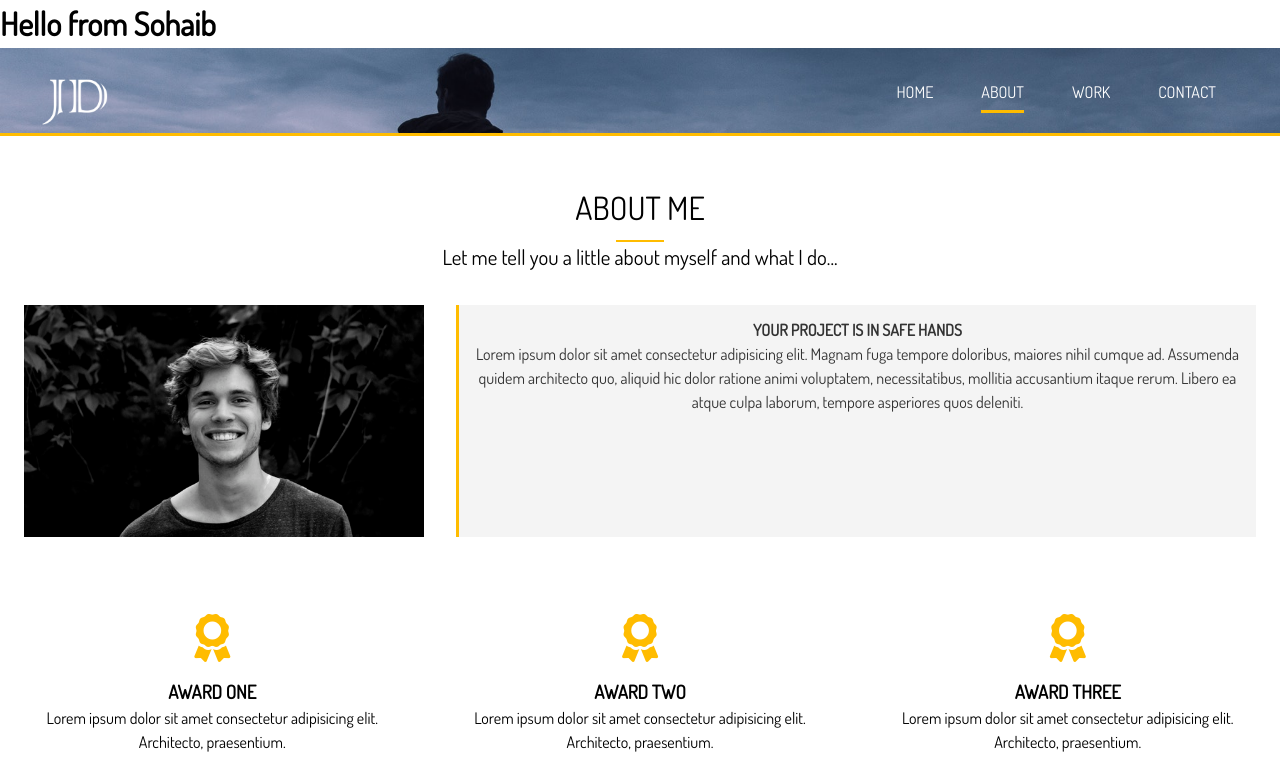
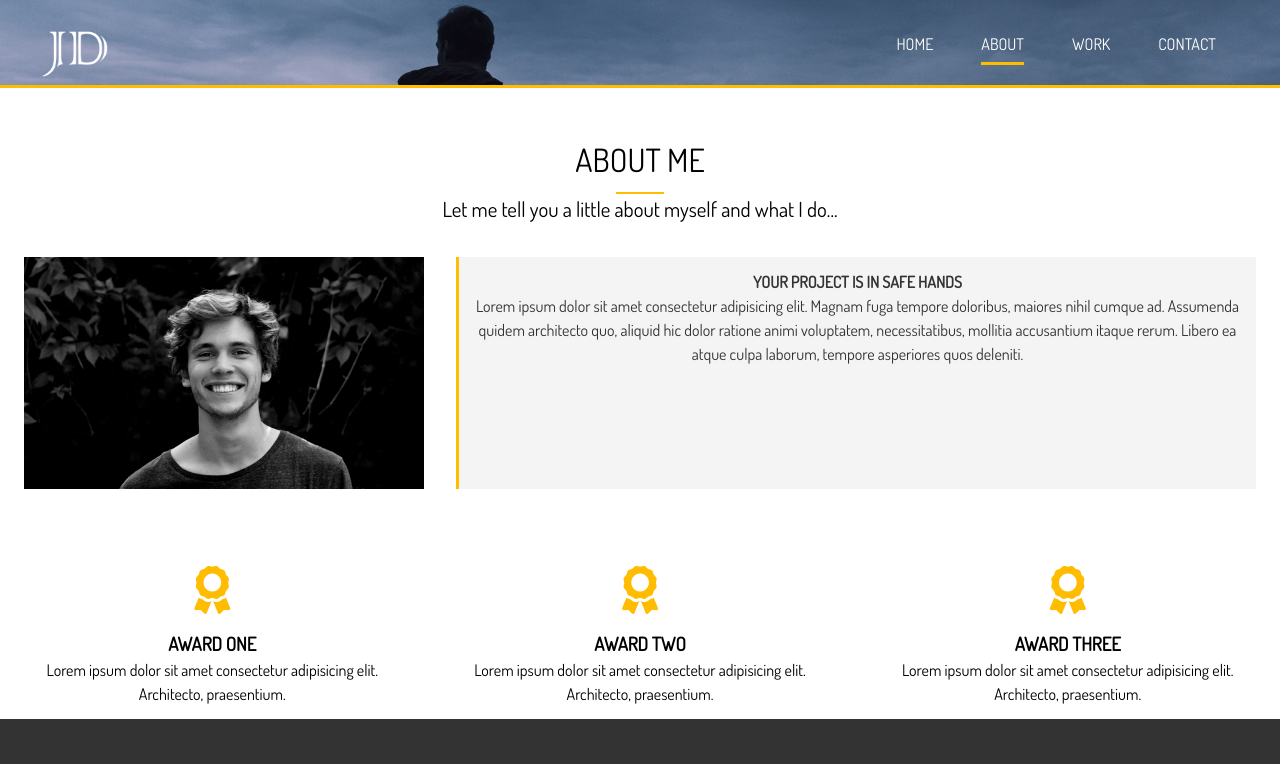
Before and after one commit to khaas25/portfoliowebsite, a website: page dist/about.html in a window 1280 px wide. Shown: the top 764 px of the page. Drawn offline with Linux system fonts and the light colour scheme.

Commit message:
deleted h1

```diff
--- a/dist/about.html
+++ b/dist/about.html
@@ -21,7 +21,6 @@
 
   <body>
     <!-- HEADER -->
-    <h1>Hello from Sohaib</h1>
     <header id="header-inner">
       <div class="container">
         <nav id="main-nav">
```
